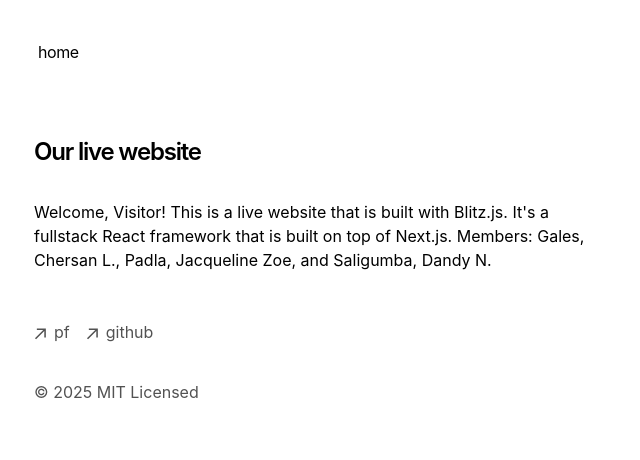
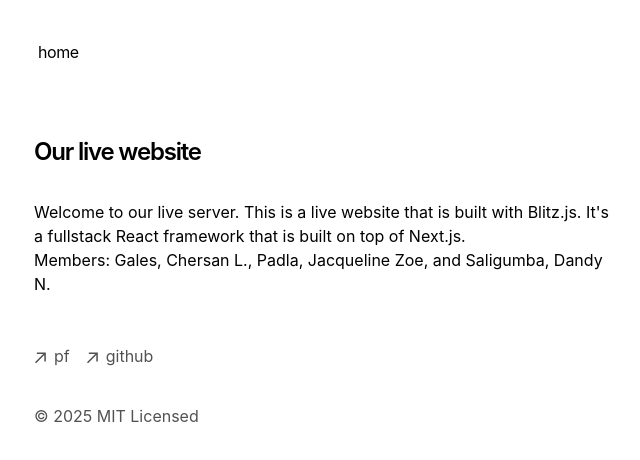
Before and after one commit to unoxyzmdfckz/portfolio, a Next.js app: page / in a window 1280 px wide. Shown: the top 460 px of the page, without its empty margins (318-958 px from the left). Built offline with nearby package versions, Linux system fonts and the light colour scheme; no server answers.

Commit message:
initial commit

```diff
--- a/app/page.tsx
+++ b/app/page.tsx
@@ -1,4 +1,3 @@
-
 export default function Page() {
   return (
     <section>
@@ -6,8 +5,9 @@ export default function Page() {
         Our live website
       </h1>
       <p className="mb-4">
-        {`Welcome, Visitor! This is a live website that is built with Blitz.js. It's a fullstack React framework that is built on top of Next.js.
-        Members: Gales, Chersan L., Padla, Jacqueline Zoe, and Saligumba, Dandy N.`}
+        {`Welcome to our live server. This is a live website that is built with Blitz.js. It's a fullstack React framework that is built on top of Next.js.`}
+        <br />
+        {`Members: Gales, Chersan L., Padla, Jacqueline Zoe, and Saligumba, Dandy N.`}
       </p>
     </section>
   )
```
